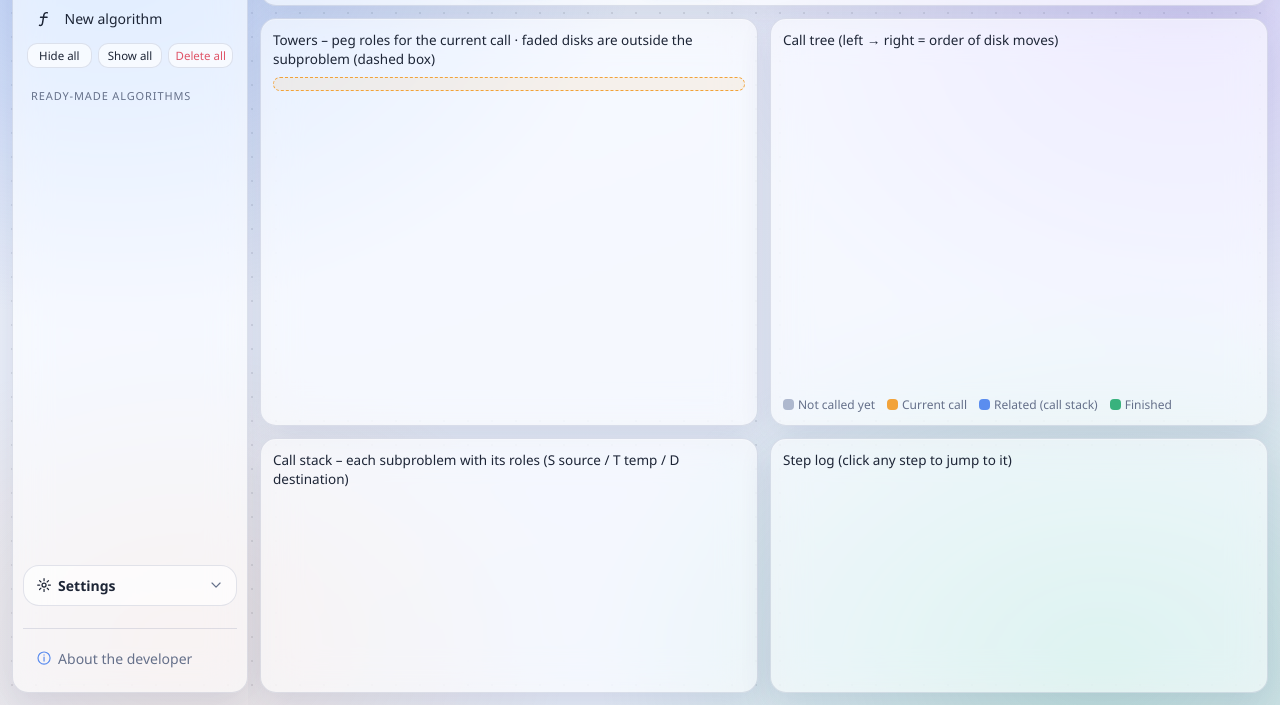
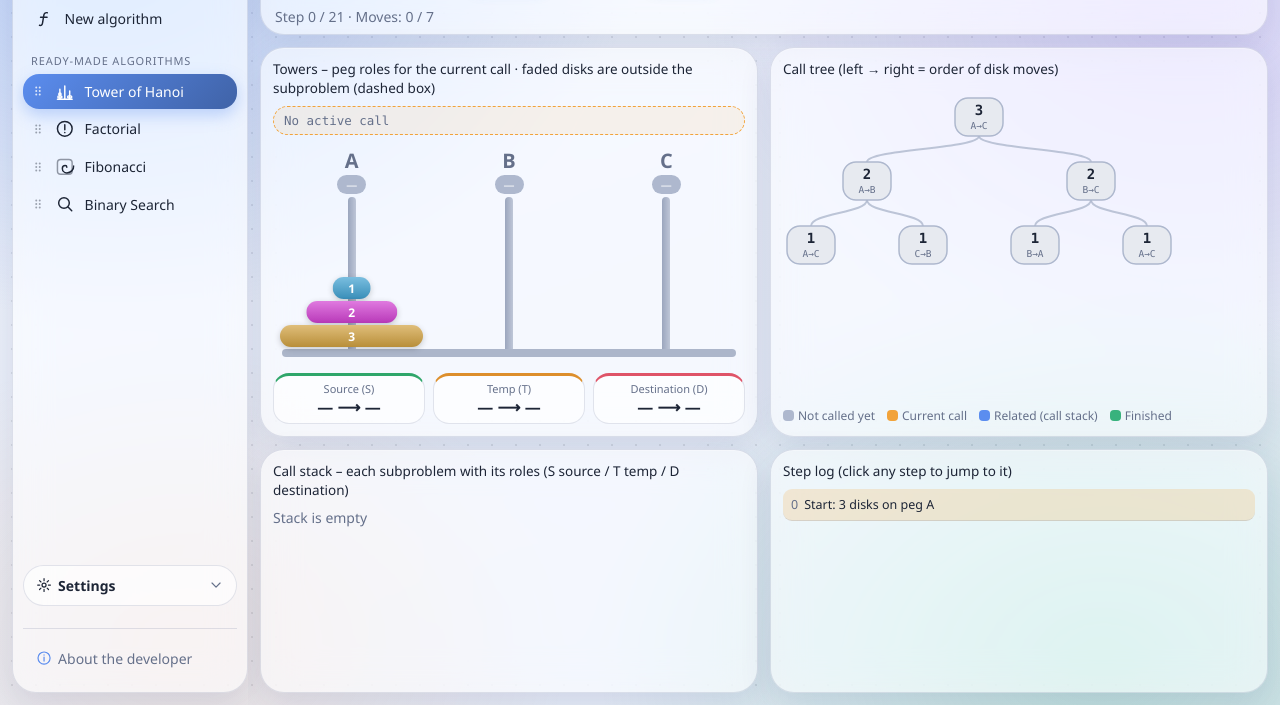
Before and after one commit to AndaliaGitProjects/Recursion-lab, a plain HTML site: page index.html in a window 1280 px wide. Shown: the part 95-800 px from the top of the page. Drawn offline with Linux system fonts and the light colour scheme; files that its build step writes are made by us from their sources.

Commit message:
fix: Correct stylesheet and script paths in index.html

```diff
--- a/index.html
+++ b/index.html
@@ -7,7 +7,7 @@
       content="width=device-width, initial-scale=1, viewport-fit=cover"
     />
     <title>Recursion Lab</title>
-    <link rel="stylesheet" href="style.css" />
+    <link rel="stylesheet" href="css/style.css" />
   </head>
   <body>
     <svg width="0" height="0" style="position: absolute" aria-hidden="true">
@@ -505,6 +505,6 @@
         </div>
       </section>
     </main>
-    <script src="script.js"></script>
+    <script src="js/main.js"></script>
   </body>
 </html>
```
